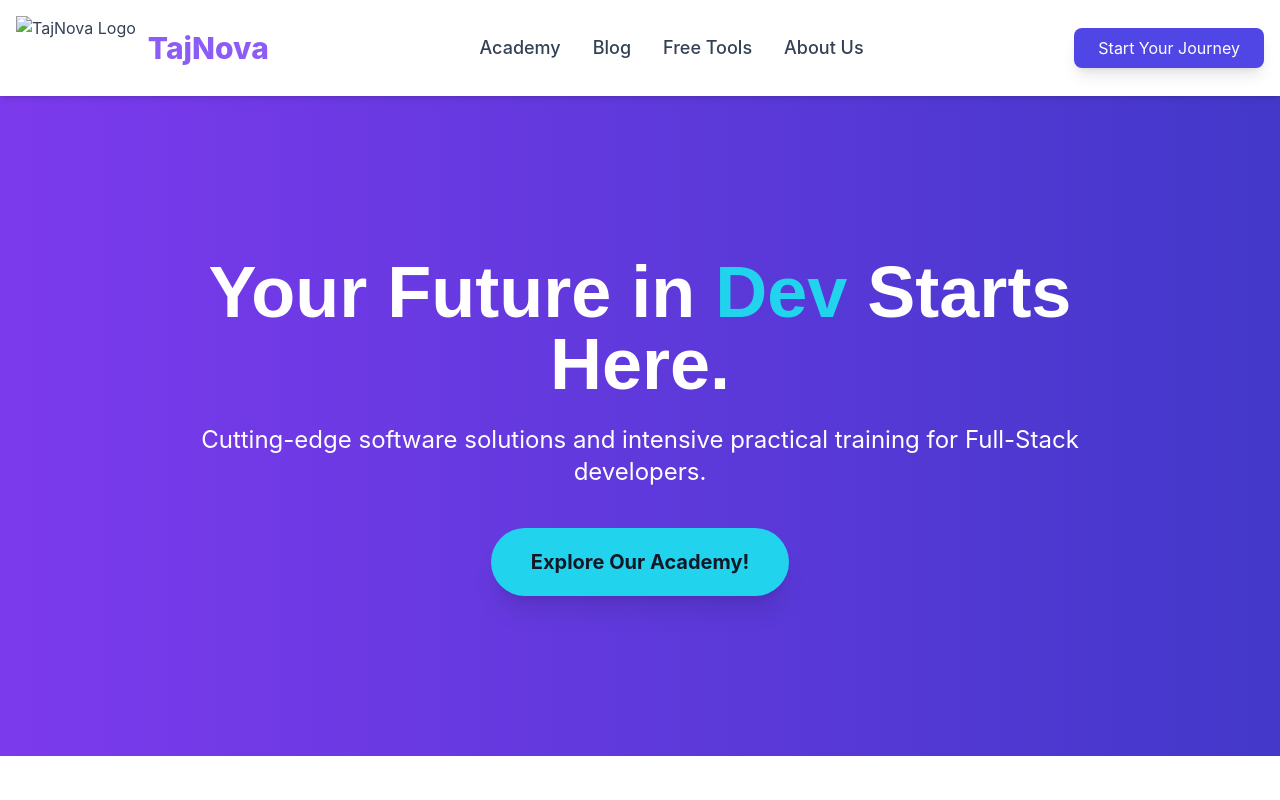
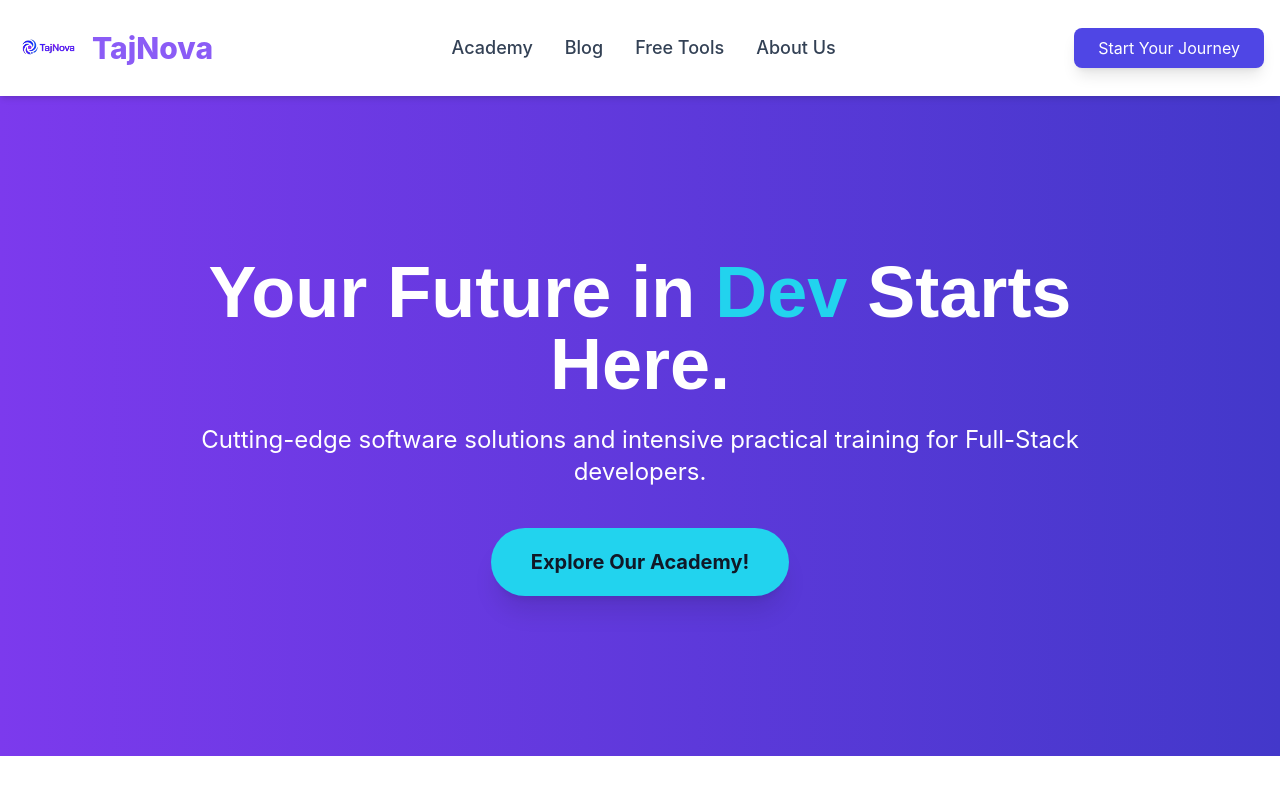
Before and after one commit to mtag1337/TAGNOVA0, a website: page dashboard.html in a window 1280 px wide. Shown: the top 800 px of the page. Drawn offline with nearby package versions, Linux system fonts and the light colour scheme.

```diff
--- a/dashboard.html
+++ b/dashboard.html
@@ -63,7 +63,7 @@
     <header class="bg-white shadow-md sticky top-0 z-50">
         <div class="container mx-auto px-4 py-4 flex justify-between items-center">
             <a href="#" class="flex items-center">
-                <img src="images/logotagnova.png" alt="TajNova Logo" class="h-12 md:h-16 mr-3">
+                <img src="assets/images/logotagnova.png" alt="TajNova Logo" class="h-12 md:h-16 mr-3">
                 <span class="text-3xl font-extrabold text-primary hidden sm:block">TajNova</span>
             </a>
             <nav class="hidden md:flex space-x-8 text-lg font-medium">
@@ -307,7 +307,7 @@
         <div class="container mx-auto px-6 grid grid-cols-1 md:grid-cols-4 gap-12">
             <div>
                  <a href="#" class="flex items-center mb-5">
-                    <img src="images/logotagnova.png" alt="TajNova Logo" class="h-12 mr-3">
+                    <img src="assets/images/logotagnova.png" alt="TajNova Logo" class="h-12 mr-3">
                     <span class="text-3xl font-extrabold text-primary">TajNova</span>
                 </a>
                 <p class="text-sm text-gray-400">Building the future of tech, one line of code at a time.</p>
```
